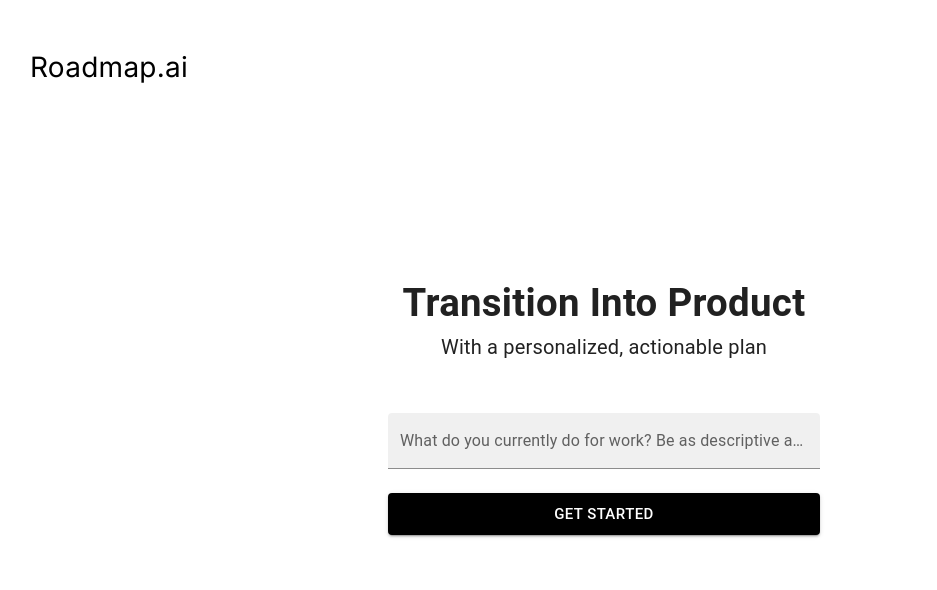
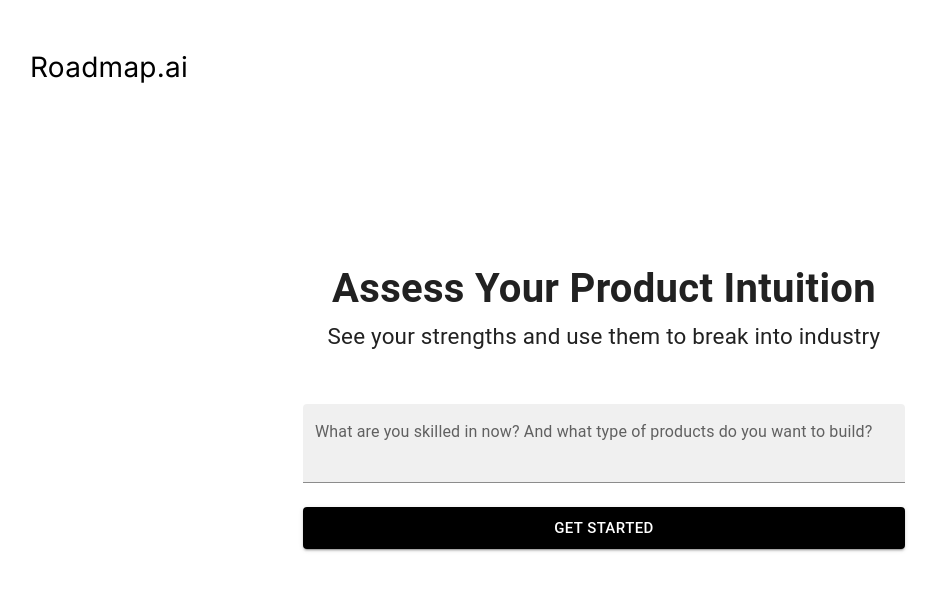
Before and after one commit to aschwaz/pivotai, a React (Vite) app in the folder client/: page / in a window 1280 px wide. Shown: the top 590 px of the page, without its empty margins (36-973 px from the left). Built offline with nearby package versions, Linux system fonts and the light colour scheme.

Commit message:
personalized reommendations able to render

```diff
--- a/client/src/routes/App.tsx
+++ b/client/src/routes/App.tsx
@@ -1,7 +1,7 @@
 import React from 'react';
 import { BrowserRouter as Router, Routes, Route } from 'react-router-dom';
 import LandingPage from './Landing Page'; // Update import path for LandingPage
-import Plan from './Plan'; // Update import path for Plan
+import Recommendation from './Recommendation';
 
 function App() {
   return (
@@ -9,7 +9,7 @@ function App() {
       <Routes>
         {/* Define routes */}
         <Route path="/" element={<LandingPage/>} /> {/* Landing page route */}
-        <Route path="/plan" element={<Plan />} /> Plan page route
+        <Route path="/recommendation" element={<Recommendation />} /> Plan page route
       </Routes>
     </Router>
   );
--- a/client/src/routes/Landing Page.tsx
+++ b/client/src/routes/Landing Page.tsx
@@ -15,8 +15,11 @@ function LandingPage() {
   const [userInput, setUserInput] = useState<string>('');
 
   const handleGetStarted = async () => {
+    // Check that user has inputted some text into the input field.
+    // If not, render a warning that the form field is empty.
+    // If so, submit the form using a Fetch API call to `/api/generate_recommendation`.
     try {
-      const response = await fetch('/api/generate_plan', { // Changed the API endpoint
+      const response = await fetch('/api/generate_recommendation', { // Changed the API endpoint
         method: 'POST',
         headers: {
           'Content-Type': 'application/json',
@@ -25,8 +28,11 @@ function LandingPage() {
       });
 
       if (response.ok) {
-        const data = await response.json();
-        navigate('/plan');
+        const new_recommendation = await response.json();
+        // console.log("We got some juicy data!");
+        // console.log(new_recommendation)
+        // console.log("Whoooooo!")
+        navigate('/recommendation', { state: new_recommendation });
       } else {
         console.error('API request failed');
       }
@@ -71,7 +77,7 @@ function LandingPage() {
           flexDirection: 'column',
           alignItems: 'center',
           width: '100%',
-          maxWidth: 480,
+          maxWidth: 650,
           mt: 4,
         }}
       >
@@ -82,26 +88,26 @@ function LandingPage() {
           align="center"
           sx={{
             fontWeight: 700,
-            fontSize: '2.4rem',
+            fontSize: '2.5rem',
             lineHeight: '0.3',
           }}
         >
-          Transition Into Product
+          Assess Your Product Intuition
         </Typography>
         <Typography
           variant="subtitle1"
           align="center"
-          sx={{ fontWeight: 400, fontSize: '1.25rem', mt: 1, mb: 4 }}
+          sx={{ fontWeight: 400, fontSize: '1.4rem', mt: 1, mb: 4 }}
         >
-          With a personalized, actionable plan
+          See your strengths and use them to break into industry
         </Typography>
         <TextField
           fullWidth
           variant="filled"
-          label="What do you currently do for work? Be as descriptive as possible!"
+          label="What are you skilled in now? And what type of products do you want to build?"
           margin="normal"
           multiline
-          minRows={1}
+          minRows={2}
           maxRows={4}
           value={userInput}
           onChange={(e) => setUserInput(e.target.value)}
--- a/client/src/routes/Plan.tsx
+++ b/client/src/routes/Recommendation.tsx
@@ -1,25 +1,13 @@
-import React, { useState, useEffect } from 'react';
+import React, { useEffect } from 'react';
 import { Box, Paper, Typography } from '@mui/material';
+import { useLocation } from "react-router-dom";
 
-function Plan() {
-  const [planData, setPlanData] = useState<string[]>([]);
+function Recommendation() {
+  const location = useLocation();
+  const new_recommendation = location.state;
 
   useEffect(() => {
-    const fetchPlanData = async () => {
-      try {
-        const response = await fetch('/api/generate_plan');
-        if (response.ok) {
-          const data = await response.json();
-          setPlanData([data.plan]);
-        } else {
-          console.error('API request failed');
-        }
-      } catch (error) {
-        console.error('Error:', error);
-      }
-    };
-
-    fetchPlanData();
+    console.log(new_recommendation);
   }, []);
 
   return (
@@ -43,7 +31,7 @@ function Plan() {
           flexDirection: 'column',
           alignItems: 'center',
           width: '100%',
-          maxWidth: 480,
+          maxWidth: 1000,
           mt: 4,
         }}
       >
@@ -54,26 +42,21 @@ function Plan() {
           align="center"
           sx={{
             fontWeight: 700,
-            fontSize: '2.4rem',
+            fontSize: '2.5rem',
           }}
         >
-          Your Step-by-Step Plan
+          Your Personalized Recommendation
         </Typography>
         <Typography
           variant="body1"
           align="center"
           sx={{ fontSize: '1.25rem', mt: 2, mb: 4 }}
         >
-          {planData.map((step, index) => (
-            <div key={index}>
-              {step}
-              <br />
-            </div>
-          ))}
+          {new_recommendation.recommendation}
         </Typography>
       </Paper>
     </Box>
   );
 }
 
-export default Plan;
+export default Recommendation;
```
